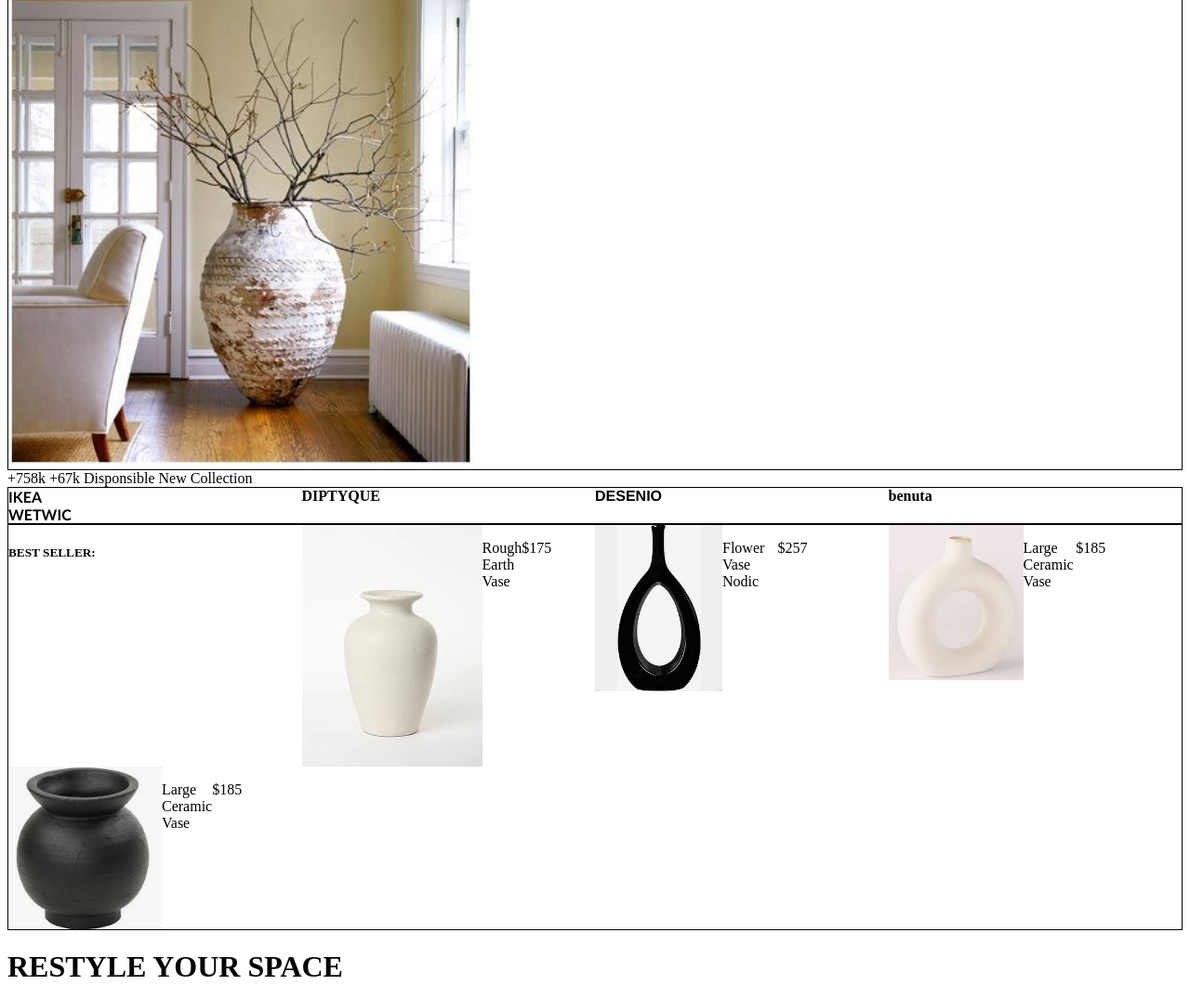
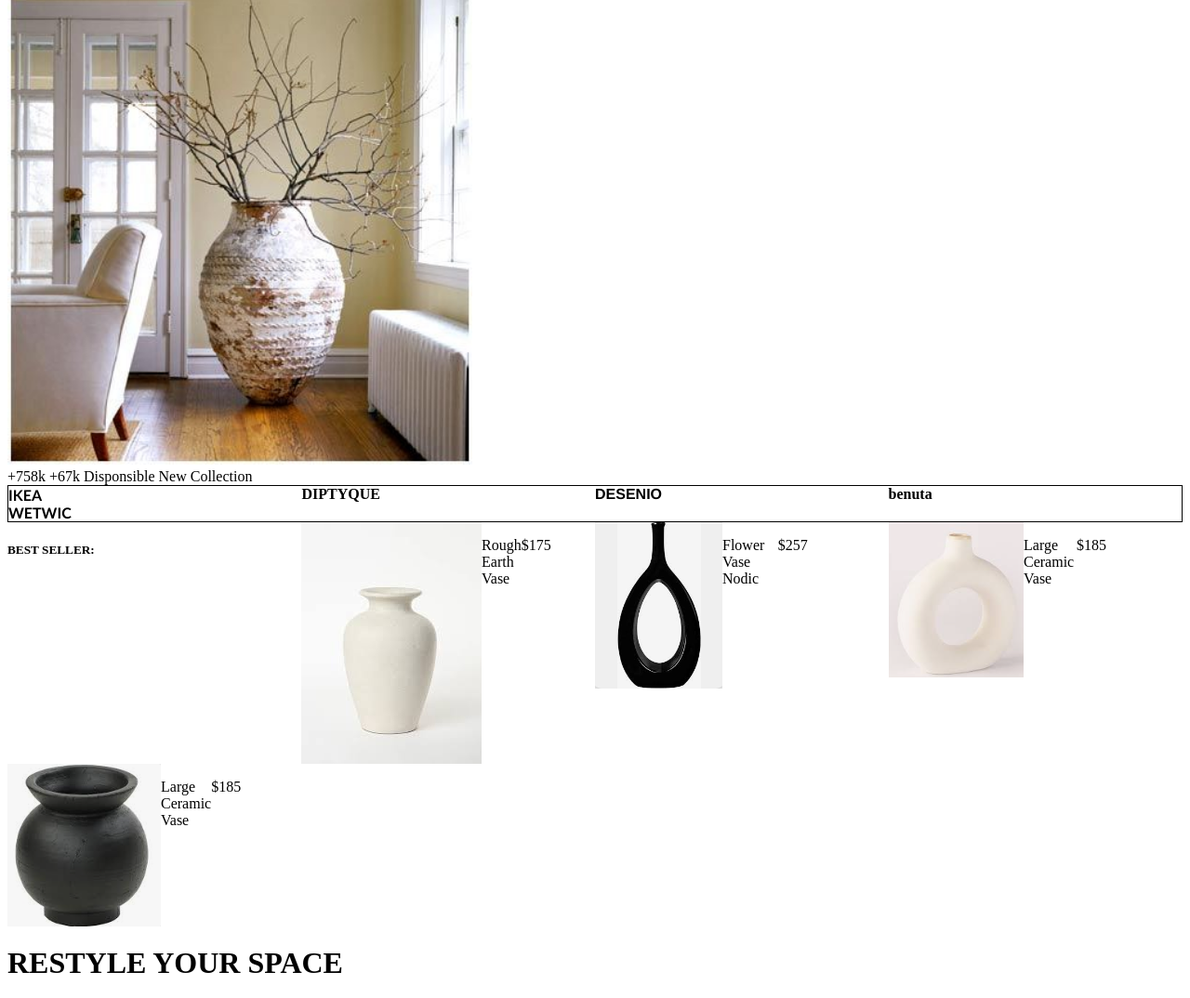
Before and after one commit to aine-mbabazi/Ecommerce, a plain HTML site: page index.html in a window 1280 px wide. Shown: the part 207-1281 px from the top of the page at 93% size. Drawn offline with Linux system fonts and the light colour scheme.

Commit message:
Removed borders

```diff
--- a/style.css
+++ b/style.css
@@ -18,7 +18,7 @@
   display: grid;
   /* grid-template-rows: auto; */
   grid-template-columns: repeat(4, 1fr);
-   border: solid 1px;
+   border: none;
 }
 
 
@@ -49,13 +49,13 @@
   display: grid;
   grid-template-rows: auto;
   grid-template-columns: repeat(4, 1fr);
-  border: solid 1px;
+  border: none;
 }
 
 .cards {
   display: grid;
 grid-template-columns: repeat(4,1fr);
-  /* border: solid 1px; */
+
 }
 
 .room vase {
```
